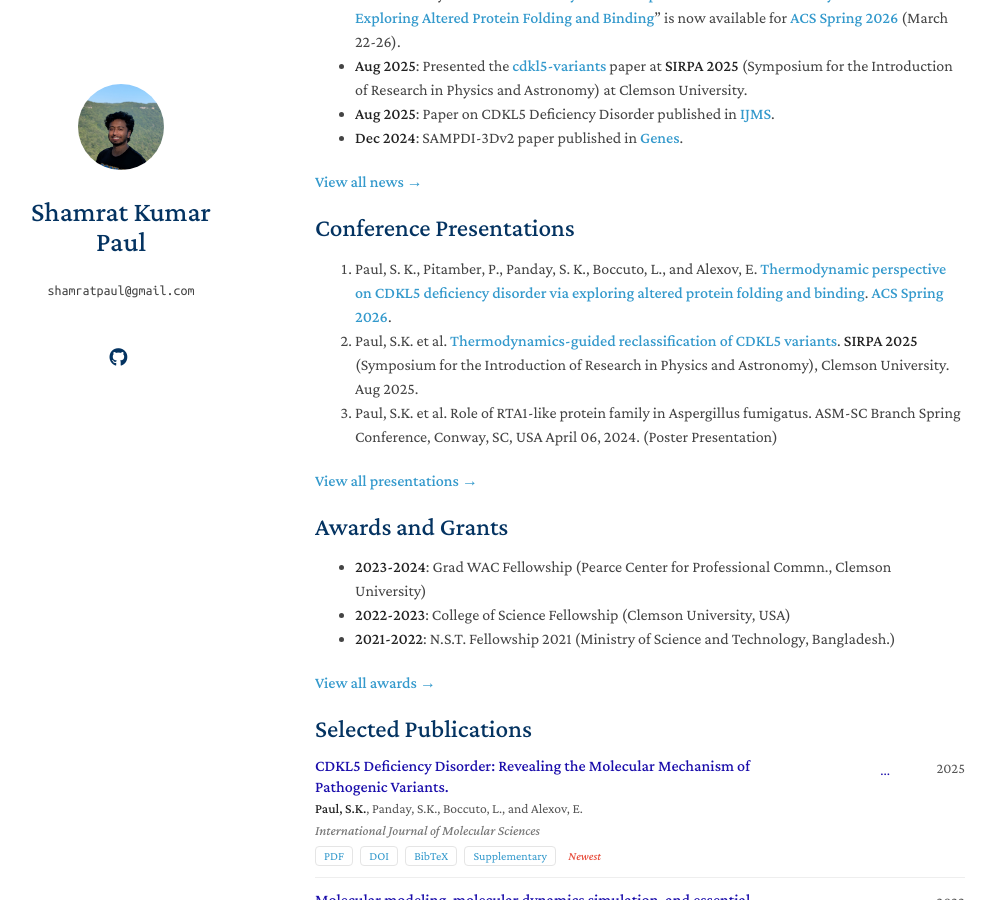
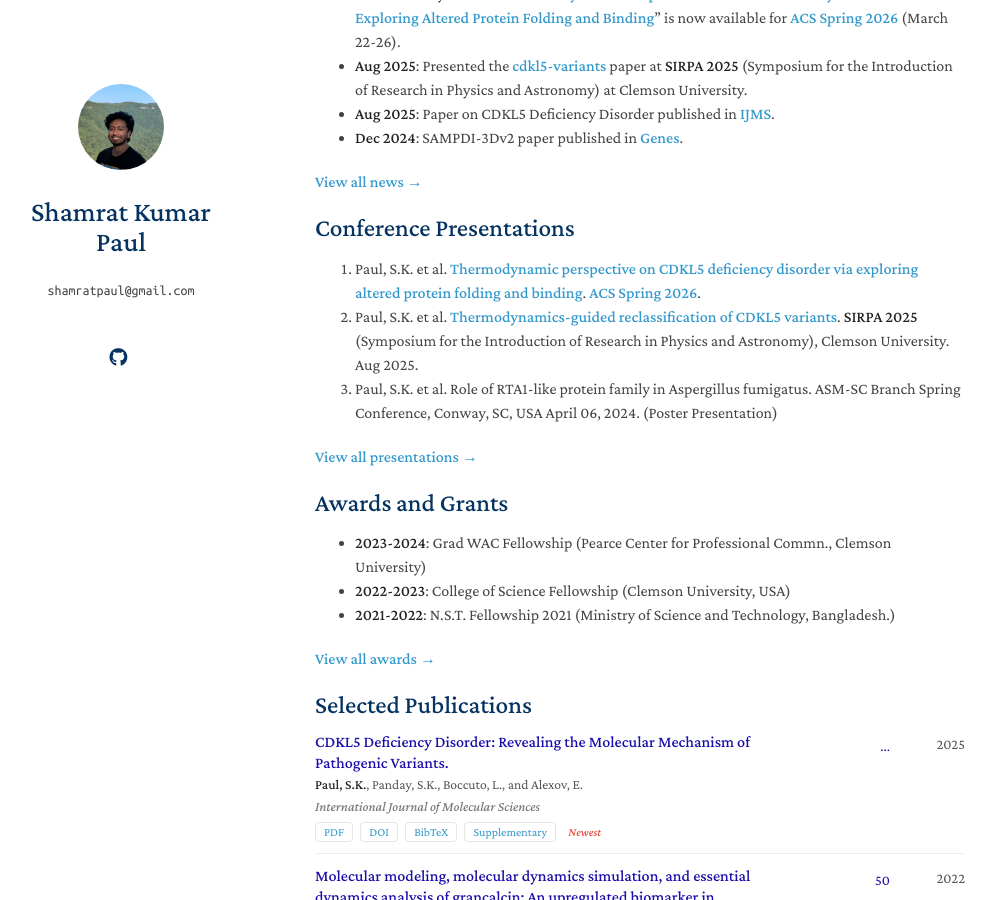
Before and after one commit to paulshamrat/paulshamrat.github.io, a Jekyll site: the page built from index.md, in a window 1280 px wide and 900 px high, scrolled down 492 px. Shown: the whole window, without its empty margins (155-1151 px from the left). Built offline with Jekyll 4.4.1, drawn with Linux system fonts in a browser that asks for light colours; a style sheet for code colours, icons or effects is not loaded.

Commit message:
Simplify ACS presentation authors to Paul, S.K. et al.

```diff
--- a/index.md
+++ b/index.md
@@ -57,7 +57,7 @@
 
 ## Conference Presentations
 
-1. Paul, S. K., Pitamber, P., Panday, S. K., Boccuto, L., and Alexov, E. [**Thermodynamic perspective on CDKL5 deficiency disorder via exploring altered protein folding and binding**](https://acs.digitellinc.com/p/s/thermodynamic-perspective-on-cdkl5-deficiency-disorder-via-exploring-altered-protein-folding-and-binding-656655). [**ACS Spring 2026**](https://www.acs.org/events/spring.html).
+1. Paul, S.K. et al. [**Thermodynamic perspective on CDKL5 deficiency disorder via exploring altered protein folding and binding**](https://acs.digitellinc.com/p/s/thermodynamic-perspective-on-cdkl5-deficiency-disorder-via-exploring-altered-protein-folding-and-binding-656655). [**ACS Spring 2026**](https://www.acs.org/events/spring.html).
 2. Paul, S.K. et al. [**Thermodynamics-guided reclassification of CDKL5 variants**](https://github.com/paulshamrat/cdkl5-variants). **SIRPA 2025** (Symposium for the Introduction of Research in Physics and Astronomy), Clemson University. Aug 2025.
 3. Paul, S.K. et al. Role of RTA1-like protein family in Aspergillus fumigatus. ASM-SC Branch Spring Conference, Conway, SC, USA April 06, 2024. (Poster Presentation)
 
```
Also changed, not shown: presentations.md (+1 -1 lines).
